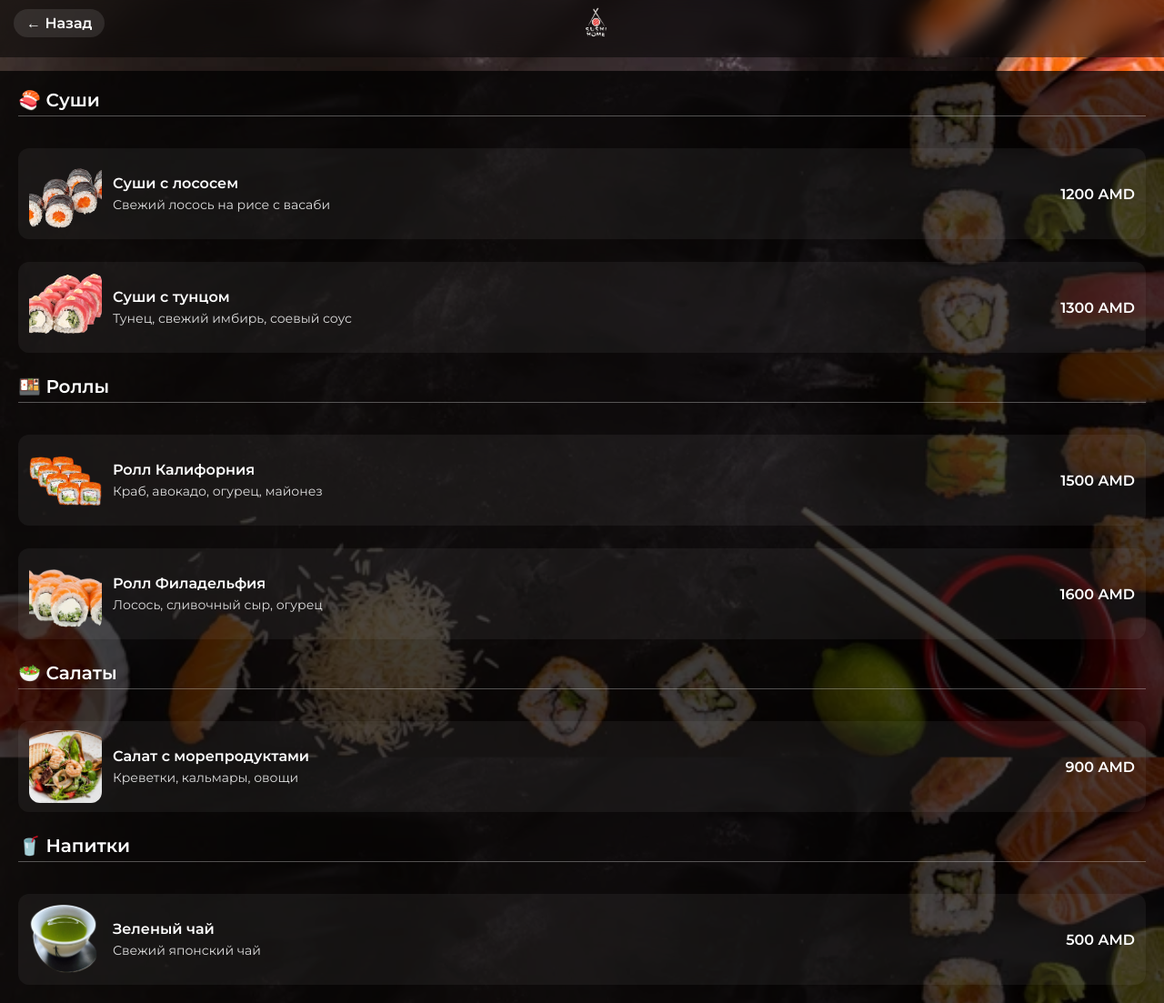
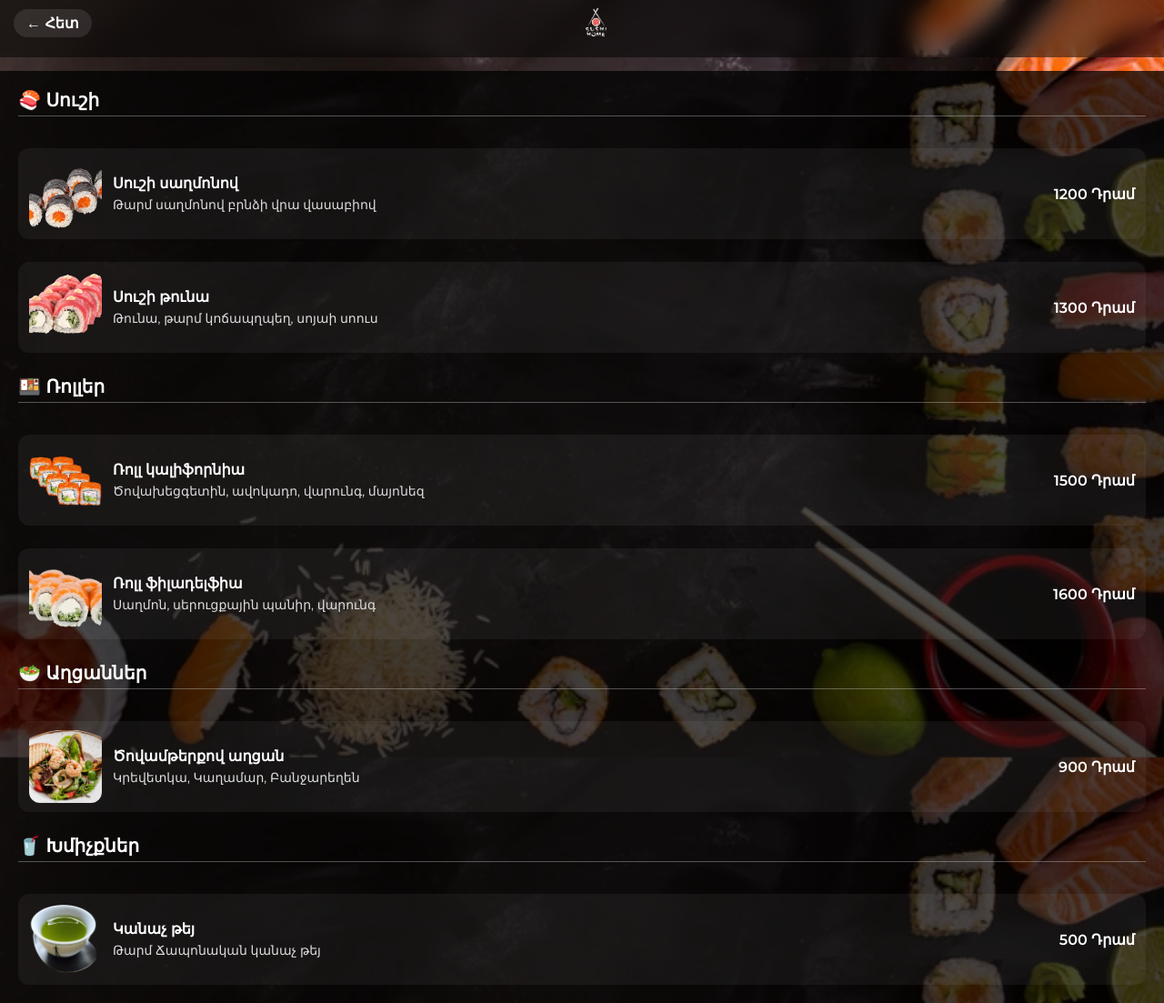
Before and after one commit to armenakyansevak-dot/queen-menu, a plain HTML site: page menu-am.html in a window 1280 px wide. Shown: the part 12-1115 px from the top of the page at 91% size. Drawn offline with Linux system fonts and the light colour scheme.

Commit message:
Replace Russian text with Armenian in menu-am.html

```diff
--- a/menu-am.html
+++ b/menu-am.html
@@ -132,68 +132,68 @@ body{
 <div class="overlay">
 
 <div class="header">
-<a class="back" href="index.html">← Назад</a>
+<a class="back" href="index.html">← Հետ</a>
 <img src="logo.png" class="logo">
 </div>
 
 <div class="menu">
 
-<div class="category">🍣 Суши</div>
+<div class="category">🍣 Սուշի</div>
 <div class="item">
   <img src="roll2.png" alt="Суши с лососем">
   <div class="item-info">
-    <div class="item-title">Суши с лососем</div>
-    <div class="item-desc">Свежий лосось на рисе с васаби</div>
+    <div class="item-title">Սուշի սաղմոնով</div>
+    <div class="item-desc">Թարմ սաղմոնով բրնձի վրա վասաբիով</div>
   </div>
-  <div class="item-price">1200 AMD</div>
+  <div class="item-price">1200 Դրամ</div>
 </div>
 
 <div class="item">
   <img src="sushi2.png" alt="Суши с тунцом">
   <div class="item-info">
-    <div class="item-title">Суши с тунцом</div>
-    <div class="item-desc">Тунец, свежий имбирь, соевый соус</div>
+    <div class="item-title">Սուշի թունա</div>
+    <div class="item-desc">Թունա, թարմ կոճապղպեղ, սոյաի սոուս</div>
   </div>
-  <div class="item-price">1300 AMD</div>
+  <div class="item-price">1300 Դրամ</div>
 </div>
 
-<div class="category">🍱 Роллы</div>
+<div class="category">🍱 Ռոլլեր</div>
 <div class="item">
   <img src="roll1.png" alt="Калифорния">
   <div class="item-info">
-    <div class="item-title">Ролл Калифорния</div>
-    <div class="item-desc">Краб, авокадо, огурец, майонез</div>
+    <div class="item-title">Ռոլլ կալիֆորնիա</div>
+    <div class="item-desc">Ծովախեցգետին, ավոկադո, վարունգ, մայոնեզ</div>
   </div>
-  <div class="item-price">1500 AMD</div>
+  <div class="item-price">1500 Դրամ</div>
 </div>
 
 <div class="item">
   <img src="sushi1.png" alt="Филадельфия">
   <div class="item-info">
-    <div class="item-title">Ролл Филадельфия</div>
-    <div class="item-desc">Лосось, сливочный сыр, огурец</div>
+    <div class="item-title">Ռոլլ ֆիլադելֆիա</div>
+    <div class="item-desc">Սաղմոն, սերուցքային պանիր, վարունգ</div>
   </div>
-  <div class="item-price">1600 AMD</div>
+  <div class="item-price">1600 Դրամ</div>
 </div>
 
-<div class="category">🥗 Салаты</div>
+<div class="category">🥗 Աղցաններ</div>
 <div class="item">
   <img src="salad1.png" alt="Салат с морепродуктами">
   <div class="item-info">
-    <div class="item-title">Салат с морепродуктами</div>
-    <div class="item-desc">Креветки, кальмары, овощи</div>
+    <div class="item-title">Ծովամթերքով աղցան</div>
+    <div class="item-desc">Կրեվետկա, Կաղամար, Բանջարեղեն</div>
   </div>
-  <div class="item-price">900 AMD</div>
+  <div class="item-price">900 Դրամ</div>
 </div>
 
-<div class="category">🥤 Напитки</div>
+<div class="category">🥤 Խմիչքներ</div>
 <div class="item">
   <img src="drink1.png" alt="Зеленый чай">
   <div class="item-info">
-    <div class="item-title">Зеленый чай</div>
-    <div class="item-desc">Свежий японский чай</div>
+    <div class="item-title">Կանաչ թեյ</div>
+    <div class="item-desc">Թարմ Ճապոնական կանաչ թեյ</div>
   </div>
-  <div class="item-price">500 AMD</div>
+  <div class="item-price">500 Դրամ</div>
 </div>
 
 </div> <!-- /menu -->
```
